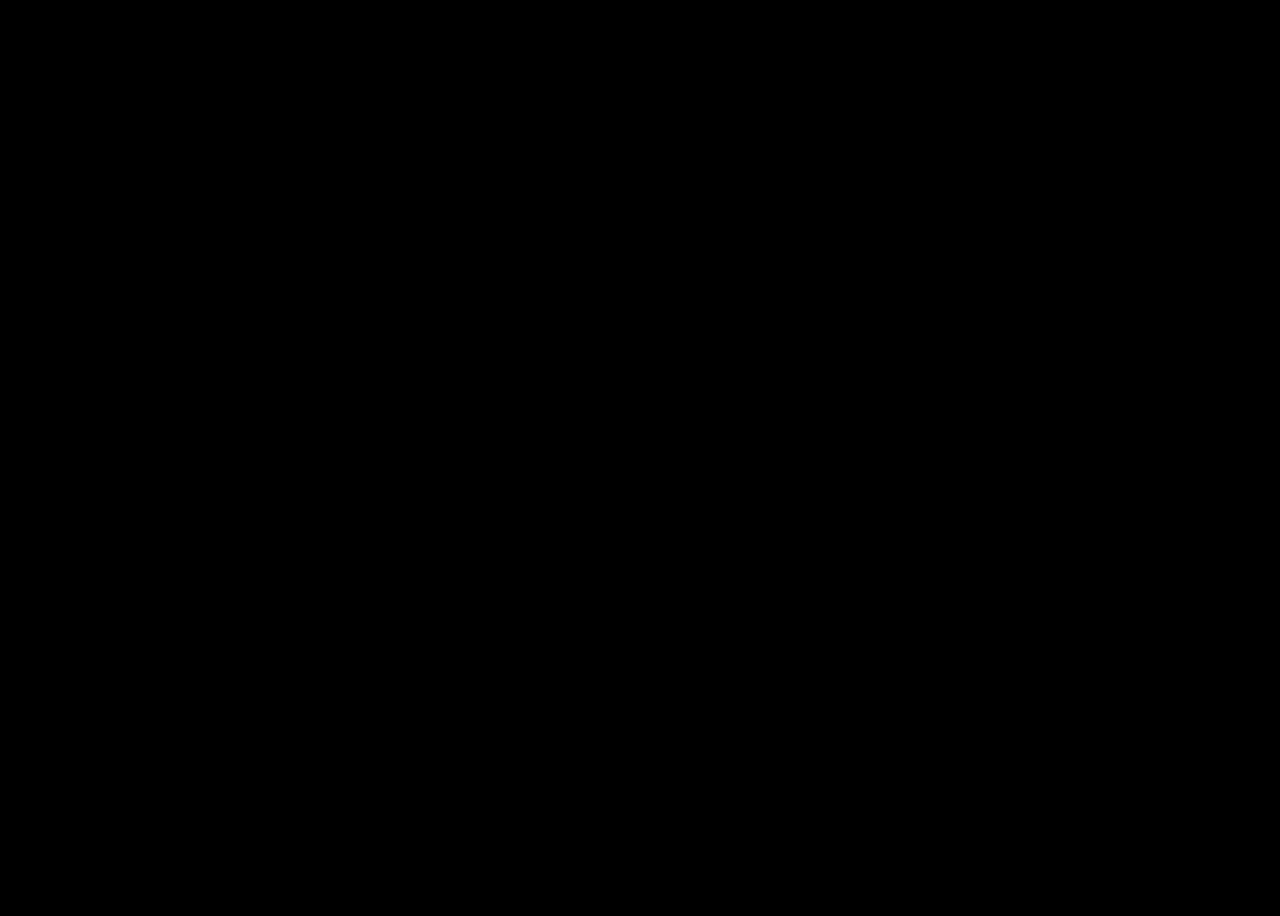
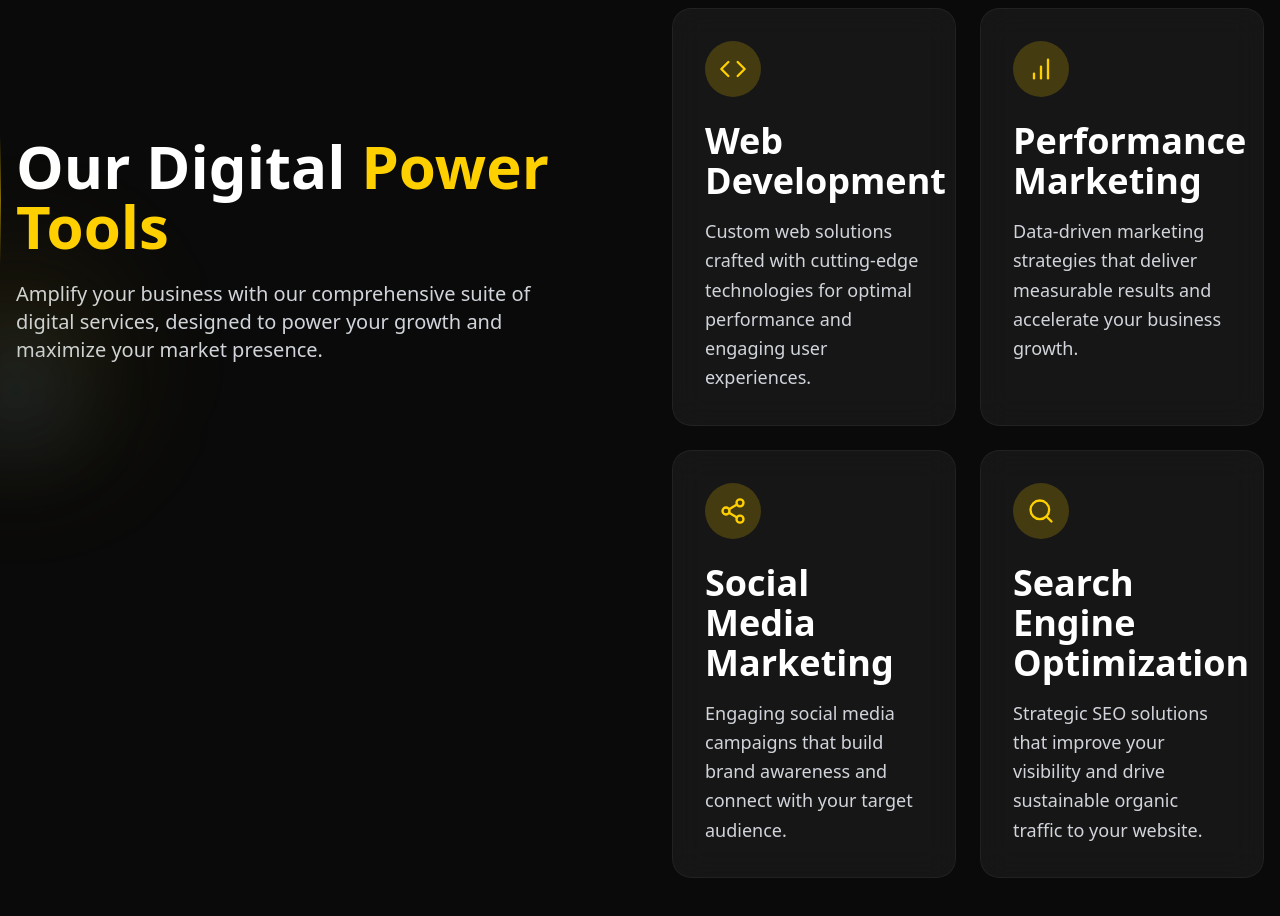
Before and after one commit to tapskal/chanmax-new-website, a Next.js app: page / in a window 1280 px wide. Shown: the part 960-1876 px from the top of the page. Before the commit the page ends 840 px from the top, so only its background shows below. Built offline with nearby package versions, Linux system fonts and the light colour scheme.

Commit message:
service section

```diff
--- a/package.json
+++ b/package.json
@@ -19,7 +19,7 @@
     "particles.js": "^2.0.0",
     "react": "^18.2.0",
     "react-dom": "^18.2.0",
-    "react-intersection-observer": "^9.5.3",
+    "react-intersection-observer": "^9.13.1",
     "tailwind-merge": "^2.0.0"
   },
   "devDependencies": {
--- a/src/app/page.tsx
+++ b/src/app/page.tsx
@@ -1,9 +1,12 @@
+// src/app/page.tsx
 import Hero from '@/components/sections/Hero';
+import Services from '@/components/sections/Services';
 
 export default function Home() {
   return (
     <main>
       <Hero />
+      <Services />
     </main>
   );
 }
--- a/src/components/layout/Navigation.tsx
+++ b/src/components/layout/Navigation.tsx
@@ -237,7 +237,7 @@
                   <div key={item.name} className="py-2">
                     <button
                       onClick={() => setActiveMenu(activeMenu === item.name ? null : item.name)}
-                      className="w-full text-left px-4 py-2 text-2xl font-medium text-white"
+                      className="w-full text-left px-4 py-2 text-xl font-medium text-white"
                     >
                       {item.name}
                     </button>
--- /dev/null
+++ b/src/components/sections/Services.tsx
@@ -0,0 +1,131 @@
+// src/components/sections/Services.tsx
+'use client';
+
+import { motion } from 'framer-motion';
+import { Code, BarChart, Share2, Search } from 'lucide-react';
+import { useRef } from 'react';
+import Link from 'next/link';
+
+const services = [
+  {
+    icon: <Code size={28} />,
+    title: "Web Development",
+    description: "Custom web solutions crafted with cutting-edge technologies for optimal performance and engaging user experiences.",
+    gradient: "from-blue-500/10 to-purple-500/10",
+    href: "/services/web-development"
+  },
+  {
+    icon: <BarChart size={28} />,
+    title: "Performance Marketing",
+    description: "Data-driven marketing strategies that deliver measurable results and accelerate your business growth.",
+    gradient: "from-yellow-500/10 to-red-500/10",
+    href: "/services/performance-marketing"
+  },
+  {
+    icon: <Share2 size={28} />,
+    title: "Social Media Marketing",
+    description: "Engaging social media campaigns that build brand awareness and connect with your target audience.",
+    gradient: "from-green-500/10 to-blue-500/10",
+    href: "/services/social-media"
+  },
+  {
+    icon: <Search size={28} />,
+    title: "Search Engine Optimization",
+    description: "Strategic SEO solutions that improve your visibility and drive sustainable organic traffic to your website.",
+    gradient: "from-purple-500/10 to-pink-500/10",
+    href: "/services/seo"
+  }
+];
+
+const ServiceCard = ({ service, index }: { service: typeof services[0], index: number }) => {
+  const cardRef = useRef<HTMLDivElement>(null);
+
+  const handleMouseMove = (e: React.MouseEvent<HTMLDivElement>) => {
+    if (!cardRef.current) return;
+
+    const rect = cardRef.current.getBoundingClientRect();
+    const x = (e.clientX - rect.left) / rect.width;
+    const y = (e.clientY - rect.top) / rect.height;
+
+    cardRef.current.style.setProperty('--mouse-x', `${x * 100}%`);
+    cardRef.current.style.setProperty('--mouse-y', `${y * 100}%`);
+  };
+
+  return (
+    <Link href={service.href}>
+      <motion.div
+        ref={cardRef}
+        initial={{ opacity: 0, y: 20 }}
+        whileInView={{ opacity: 1, y: 0 }}
+        transition={{ duration: 0.5, delay: index * 0.1 }}
+        viewport={{ once: true }}
+        onMouseMove={handleMouseMove}
+        className="group relative rounded-[1.2rem] p-8 bg-white/5 backdrop-blur-lg border border-white/5 overflow-hidden hover:-translate-y-1 transition-all duration-300 cursor-pointer h-full flex-col"
+      >
+        {/* Gradient Background */}
+        <div className={`absolute inset-0 opacity-0 group-hover:opacity-100 transition-opacity duration-500 bg-gradient-to-br ${service.gradient}`} />
+
+        {/* Spotlight Effect */}
+        <div
+          className="absolute inset-0 opacity-0 group-hover:opacity-100 transition-opacity duration-300"
+          style={{
+            background: `radial-gradient(600px circle at var(--mouse-x, 50%) var(--mouse-y, 50%), rgba(255,255,255,0.06), transparent 40%)`,
+          }}
+        />
+
+        {/* Content */}
+        <div className="relative z-10 flex flex-col flex-1">
+          <div className="w-14 h-14 rounded-full bg-primary/20 flex items-center justify-center mb-6 text-primary">
+            {service.icon}
+          </div>
+          <h3 className="text-3xl md:text-4xl font-bold text-white mb-4 leading-tight">
+            {service.title}
+          </h3>
+          <p className="text-gray-300 text-lg leading-relaxed mt-auto">
+            {service.description}
+          </p>
+        </div>
+      </motion.div>
+    </Link>
+  );
+};
+
+export default function Services() {
+    return (
+      <section className="relative py-32 bg-[#0A0A0A] overflow-hidden">
+        <div className="container mx-auto px-4">
+          <div className="grid lg:grid-cols-2 gap-16 items-start">
+            {/* Left Column - Title Section */}
+            <motion.div
+              initial={{ opacity: 0, y: 20 }}
+              whileInView={{ opacity: 1, y: 0 }}
+              viewport={{ once: true }}
+              className="sticky top-32"
+            >
+              <h2 className="text-4xl lg:text-6xl font-bold text-white mb-6">
+                Our Digital <span className="text-primary">Power Tools</span>
+              </h2>
+              <p className="text-gray-300 text-xl max-w-xl">
+                Amplify your business with our comprehensive suite of digital services,
+                designed to power your growth and maximize your market presence.
+              </p>
+
+              <div className="absolute top-32 -left-24 w-48 h-48 bg-primary/10 rounded-full blur-3xl" />
+              <div className="absolute top-48 -left-16 w-32 h-32 bg-blue-500/10 rounded-full blur-2xl" />
+
+              <div className="absolute top-0 -left-4 w-px h-32 bg-gradient-to-b from-transparent via-primary/50 to-transparent" />
+
+
+            </motion.div>
+
+            {/* Right Column - Services Grid */}
+            <div className="grid sm:grid-cols-2 gap-6">
+              {services.map((service, index) => (
+                <ServiceCard key={service.title} service={service} index={index} />
+              ))}
+            </div>
+          </div>
+        </div>
+      </section>
+    );
+  }
--- a/src/components/ui/HeroButton.tsx
+++ b/src/components/ui/HeroButton.tsx
@@ -17,9 +17,8 @@
       : 'bg-white text-black hover:bg-white/90'}`}
   >
     <span className="mr-2">{children}</span>
-    <span className={`w-8 h-8 rounded-full flex items-center justify-center transform -rotate-45 ${variant === 'primary'
-      ? ' bg-black'
-      : 'bg-black'}` }>
+    <span className={`w-8 h-8 rounded-full flex items-center justify-center transform -rotate-45
+      ${variant === 'primary' ? 'bg-black text-primary' : 'bg-black/90 text-white'}`}>
       {icon}
     </span>
   </button>
```
Also changed, not shown: src/components/sections/Hero.tsx (+85 -19 lines), 1 other file (tests, documents, lock files or other folders).
